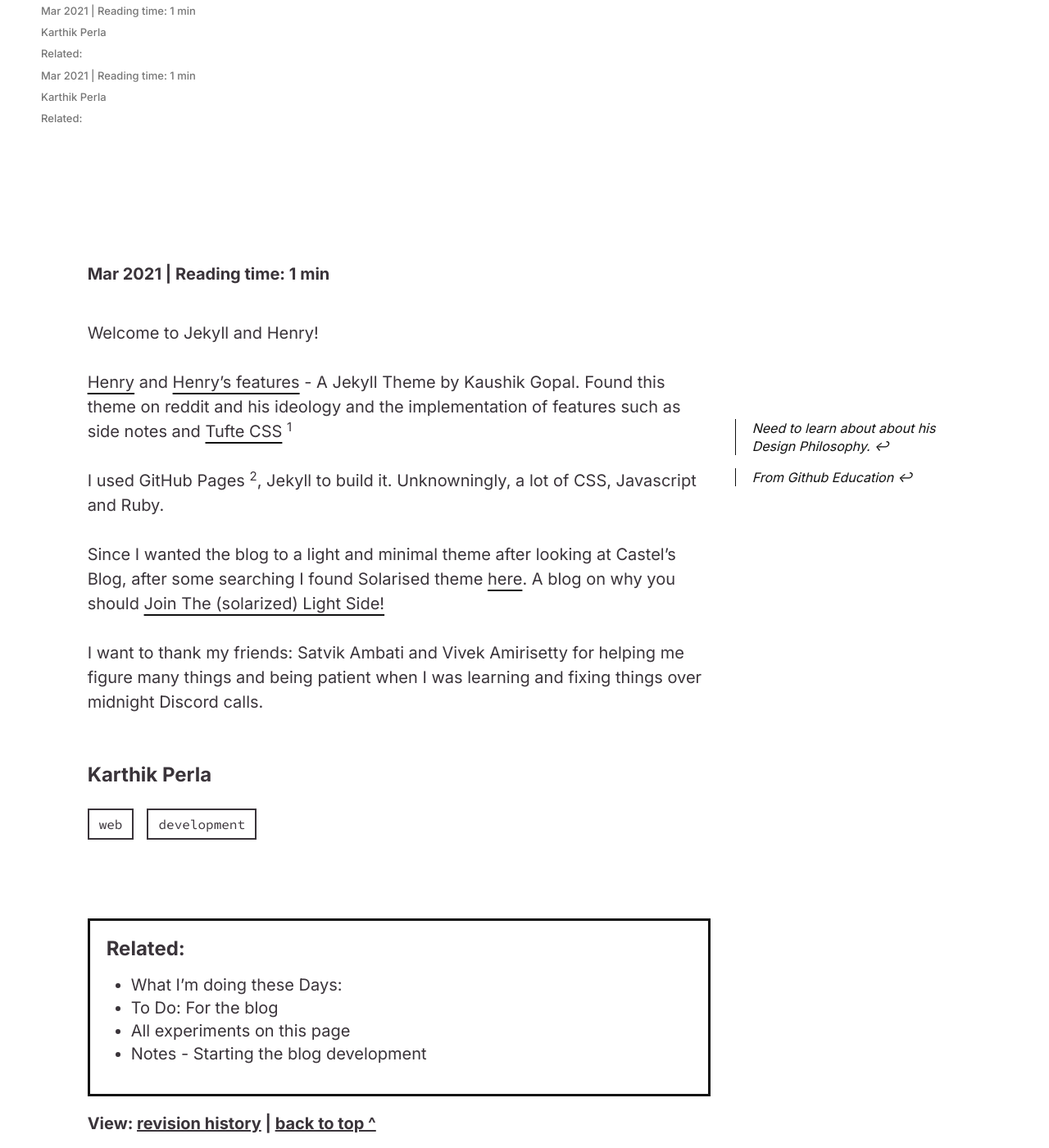
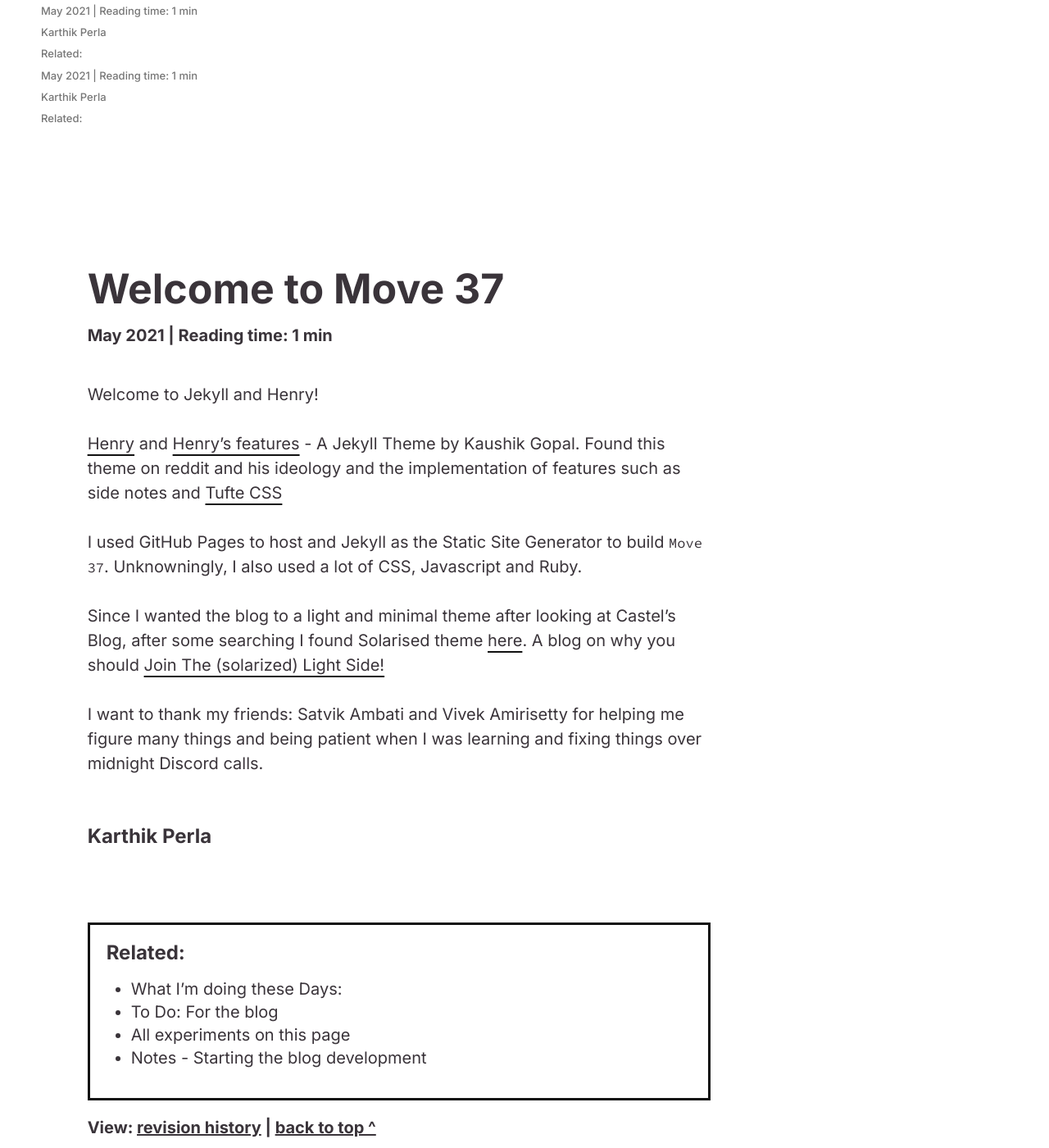
Before and after one commit to fallinginenigma/fallinginenigma.github.io, a Jekyll site: the page built from _posts/2021-05-20-blog-stack.md, in a window 1280 px wide and 1400 px high. Shown: the whole window at 82% size. Built offline with Jekyll 4.4.1, drawn with Linux system fonts in a browser that asks for light colours; nearby versions of some CDN libraries.

Commit message:
Update and rename 2021-03-02-blog-stack.md to 2021-05-20-blog-stack.md

```diff
--- a/_posts/2021-03-02-blog-stack.md
+++ b/_posts/2021-05-20-blog-stack.md
@@ -1,19 +1,15 @@
 ---
 layout: post
-title: ""
-categories: web development
+title: "Welcome to Move 37"
 tags: [meta]
 canonical_url: https://fallinginenigma.github.io/building-the-blog/
 ---
 Welcome to Jekyll and Henry!
 
-[Henry](https://github.com/kaushikgopal/henry-jekyll) and [Henry's features](https://blog.jkl.gg/henry-jekyll-theme/) - A Jekyll Theme by Kaushik Gopal. Found this theme on reddit and his ideology and the implementation of features such as side notes and [Tufte CSS](https://edwardtufte.github.io/tufte-css/) [^1]
+[Henry](https://github.com/kaushikgopal/henry-jekyll) and [Henry's features](https://blog.jkl.gg/henry-jekyll-theme/) - A Jekyll Theme by Kaushik Gopal. Found this theme on reddit and his ideology and the implementation of features such as side notes and [Tufte CSS](https://edwardtufte.github.io/tufte-css/)
 
-I used GitHub Pages [^2], Jekyll to build it. Unknowningly, a lot of CSS, Javascript and Ruby.
+I used GitHub Pages to host and Jekyll as the Static Site Generator to build `Move 37`. Unknowningly, I also used a lot of CSS, Javascript and Ruby.
 
 Since I wanted the blog to a light and minimal theme after looking at Castel's Blog, after some searching I found Solarised theme [here](https://gist.github.com/nicolashery/5765395). A blog on why you should [Join The (solarized) Light Side!](http://www.stevenzc.com/2016/03/14/join-the-light-side.html)
 
 I want to thank my friends: Satvik Ambati and Vivek Amirisetty for helping me figure many things and being patient when I was learning and fixing things over midnight Discord calls.
-
-[^2]: From Github Education
-[^1]: Need to learn about about his Design Philosophy.
```
